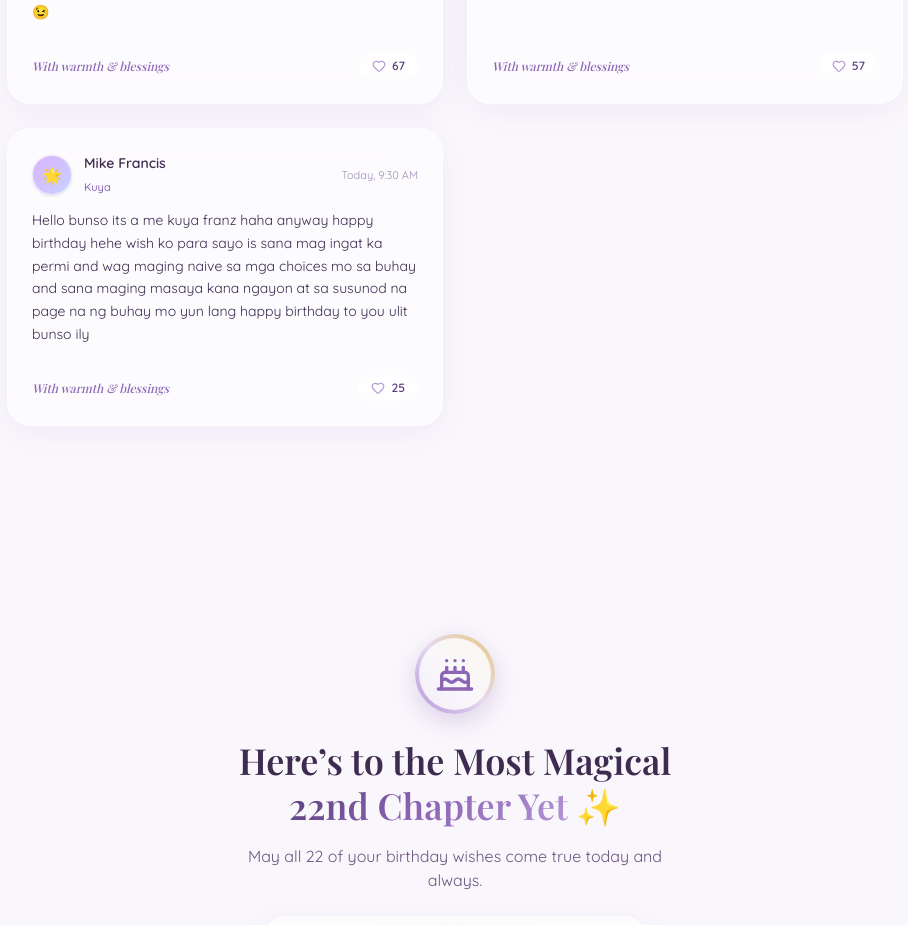
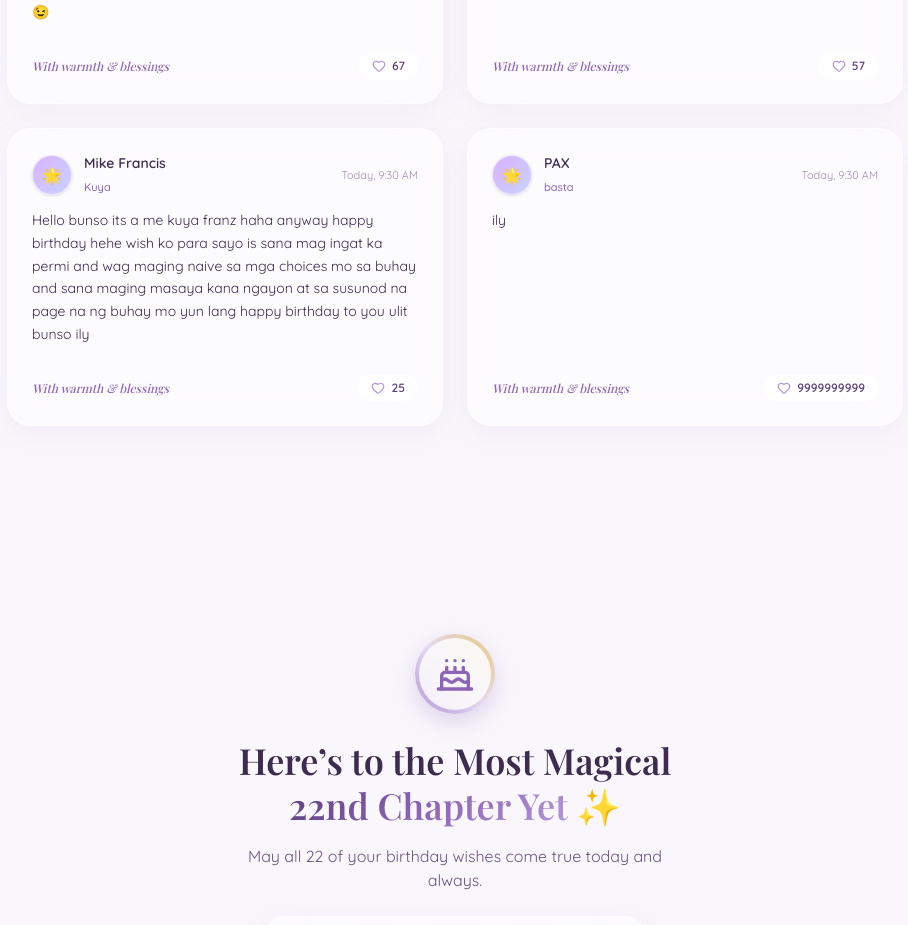
Before and after one commit to xxnieru92-prog/Michelle-Ann-s-22nd-Birthday, a React (Vite) app: page / in a window 1280 px wide. Shown: the part 5367-6292 px from the top of the page, without its empty margins (185-1093 px from the left). Built offline with nearby package versions, Linux system fonts and the light colour scheme; a web font is replaced by a local one.

Commit message:
Add new wish entry with high like count

```diff
--- a/src/data/defaultData.ts
+++ b/src/data/defaultData.ts
@@ -128,5 +128,15 @@ export const INITIAL_WISHES: Wish[] = [
     timestamp: 'Today, 9:30 AM',
     likes: 25,
     emoji: '🌟'
+  },
+  {
+    id: 'wish-3',
+    author: 'PAX',
+    relation: 'basta',
+    message: 'ily',
+    avatarBg: 'from-purple-300 to-indigo-200',
+    timestamp: 'Today, 9:30 AM',
+    likes: 9999999999,
+    emoji: '🌟'
   }
 ];
```
